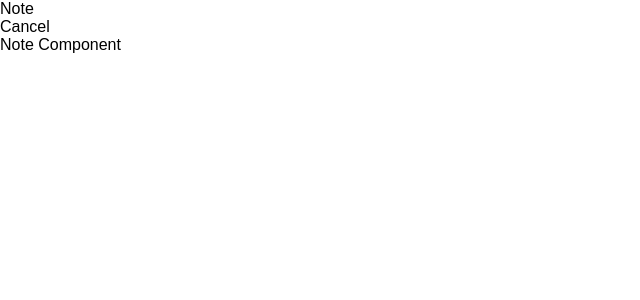
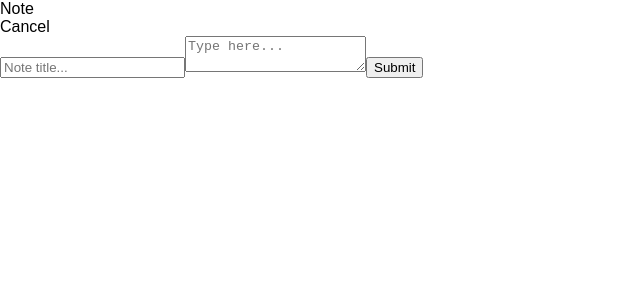
Before and after one commit to IanWei/note-app, a React (Create React App) app: page / in a window 1280 px wide. Both pictures are taken after a click on the element "+ Note". Shown: the top 300 px of the page, without its empty margins (0-640 px from the left). Built offline with nearby package versions, Linux system fonts and the light colour scheme; no server answers.

Commit message:
edit form

```diff
--- a/src/App.js
+++ b/src/App.js
@@ -36,13 +36,15 @@
 
   render() {
 
-    const { showNote, notes } = this.state;
+    const { showNote, notes, note } = this.state;
 
     return (
       <div>
         <Nav toggleNote={this.toggleNote} showNote={showNote}/>
         { showNote ?
-          <Note />
+          <Note
+            note={note}
+          />
           :
           <List
             getNotes={this.getNotes}
--- a/src/components/Note.js
+++ b/src/components/Note.js
@@ -2,9 +2,25 @@
 
 class Note extends React.Component {
   render() {
+
+    const {note} = this.props;
+
     return (
       <div className='note-container'>
-        Note Component
+        <form className='note-form'>
+          <input
+            className='note-title-input'
+            tyep='text'
+            placeholder="Note title..."
+            defaultValue={note.title}
+          />
+          <textarea
+            className='note-textarea'
+            placeholder='Type here...'
+            defaultValue={note.content}
+          />
+          <input className='note-button' type='submit' value='Submit' />
+        </form>
       </div>
     );
   }
```
